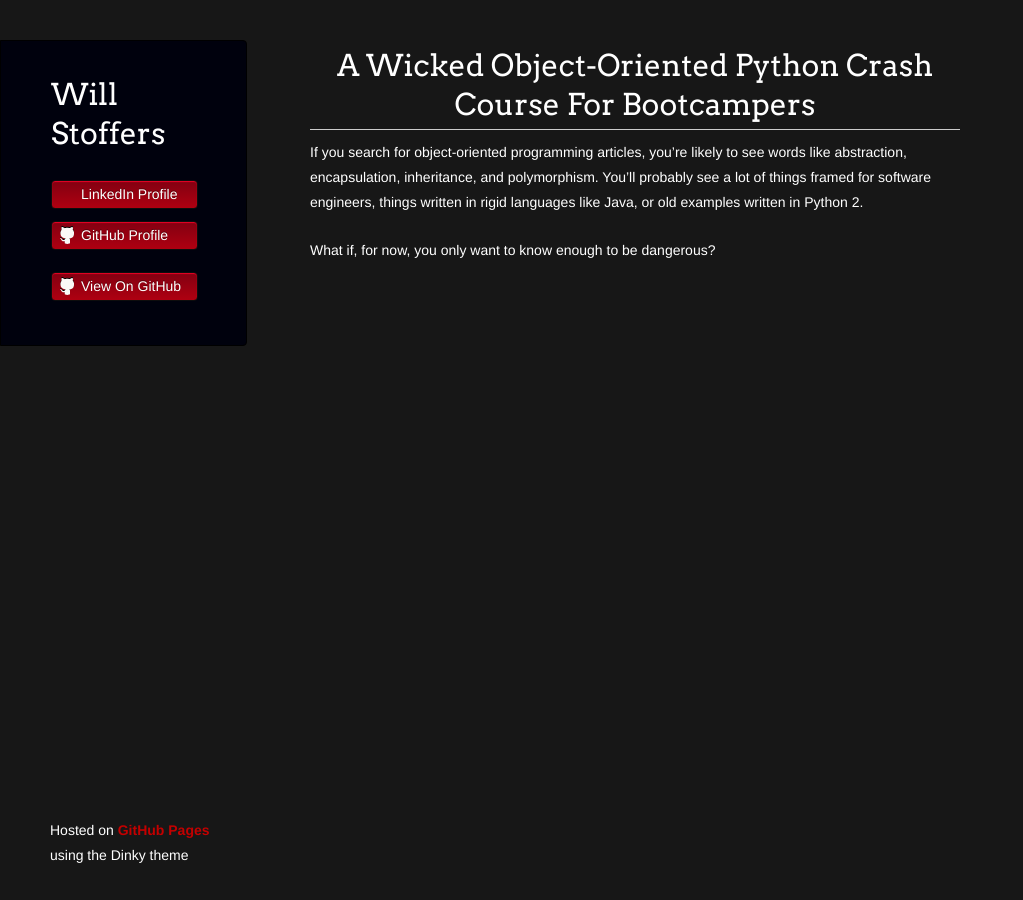
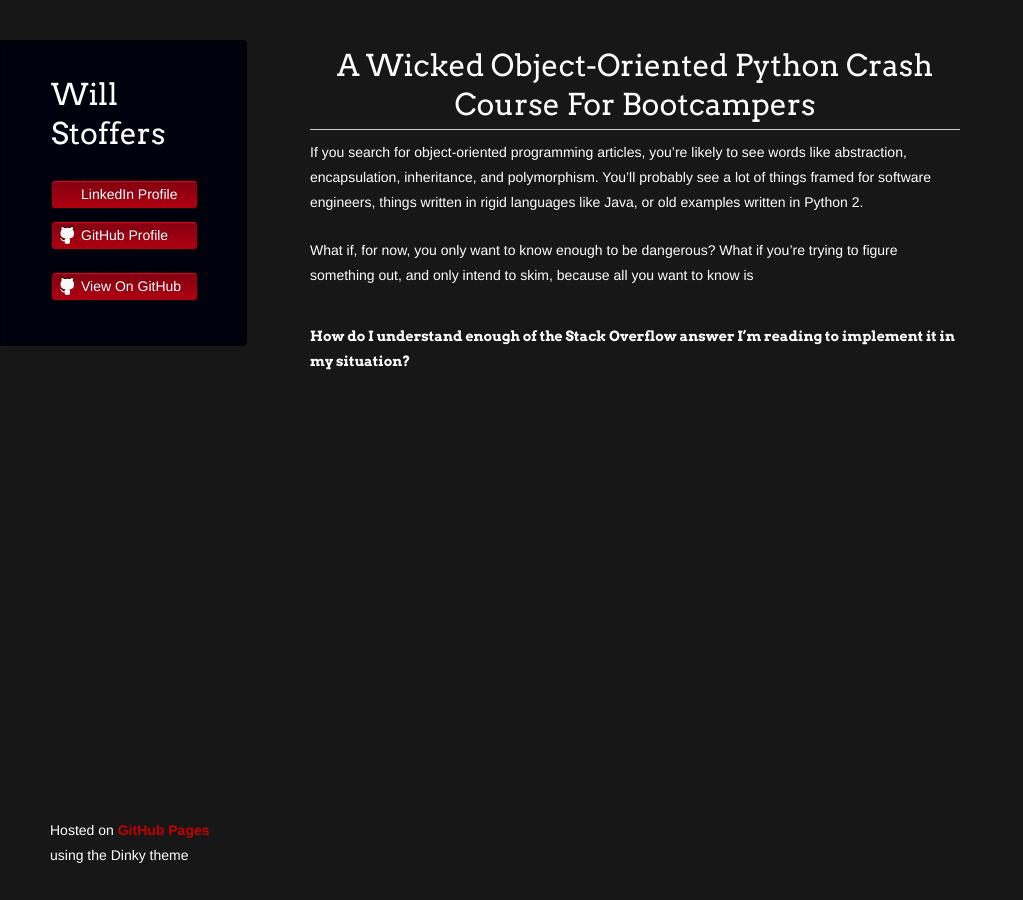
Before and after one commit to wstoffers/wstoffers.github.io, a Jekyll site: the page built from wickedoop/index.md, in a window 1280 px wide. Shown: the whole page, without its empty margins (0-1023 px from the left). Built offline with Jekyll 4.4.1, drawn with Linux system fonts in a browser that asks for light colours; our own code applies the rules of GitHub Pages for plain Markdown files; a script that is not in the unit is left out; the repository's description, which GitHub fills in, is left out.

Commit message:
Adding inciting question

```diff
--- a/wickedoop/index.md
+++ b/wickedoop/index.md
@@ -2,4 +2,6 @@
 
 If you search for object-oriented programming articles, you're likely to see words like abstraction, encapsulation, inheritance, and polymorphism. You'll probably see a lot of things framed for software engineers, things written in rigid languages like Java, or old examples written in Python 2.
 
-What if, for now, you only want to know enough to be dangerous?
+What if, for now, you only want to know enough to be dangerous? What if you're trying to figure something out, and only intend to skim, because all you want to know is
+
+##### How do I understand enough of the Stack Overflow answer I'm reading to implement it in my situation?
```
